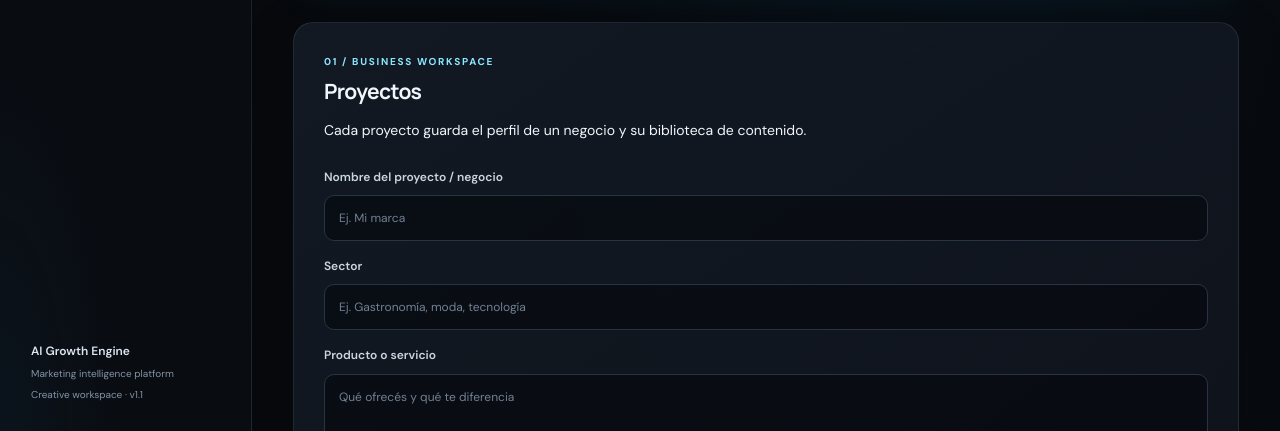
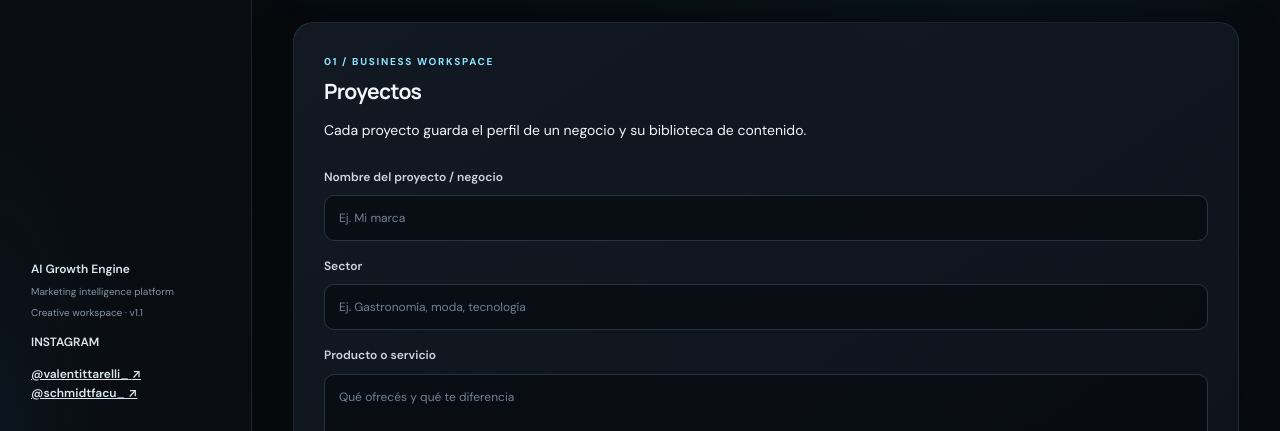
Before and after one commit to vtitta/ai-growth-engine, a website: page public/index.html in a window 1280 px wide. Shown: the part 369-800 px from the top of the page. Drawn offline with Linux system fonts and the light colour scheme; no server answers.

Commit message:
Add Instagram links to the sidebar

```diff
--- a/public/index.html
+++ b/public/index.html
@@ -24,6 +24,25 @@
       AI Growth Engine
       <small>Marketing intelligence platform</small>
       <small>Creative workspace · v1.1</small>
+
+<!-- Instagram -->
+<div class="instagram-links">
+  <p class="instagram-title">INSTAGRAM</p>
+
+  <a href="https://www.instagram.com/valentittarelli_/"
+     target="_blank"
+     rel="noopener noreferrer">
+    <span>@valentittarelli_</span>
+    <span>↗</span>
+  </a>
+
+  <a href="https://www.instagram.com/schmidtfacu_/"
+     target="_blank"
+     rel="noopener noreferrer">
+    <span>@schmidtfacu_</span>
+    <span>↗</span>
+  </a>
+</div>
     </div>
   </aside>
 
```
